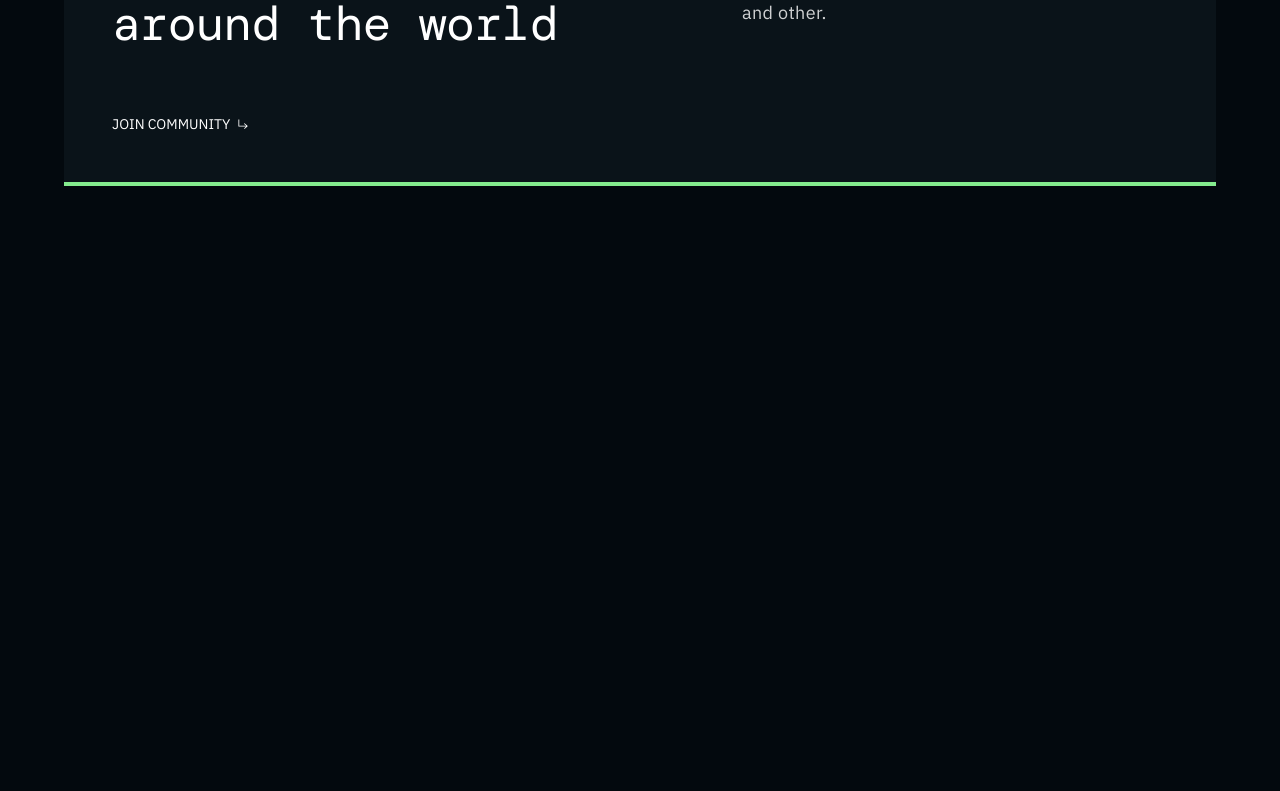
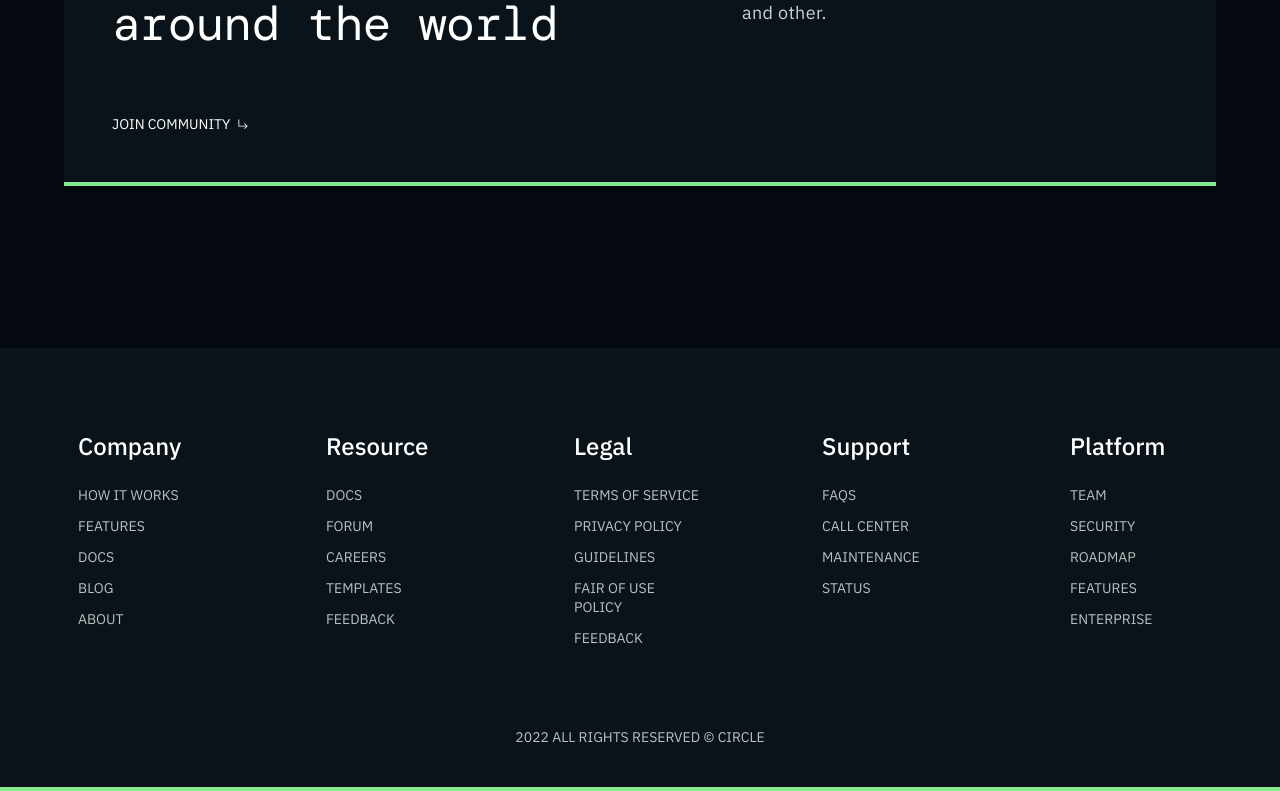
Before and after one commit to mbrianwebsite/theprogrammer-frontend, a Nuxt app: page / in a window 1280 px wide. Shown: the part 5438-6229 px from the top of the page. Before the commit the page ends 5786 px from the top, so only its background shows below. Built offline with nearby package versions, Linux system fonts and the light colour scheme; a web font is replaced by a local one.

Commit message:
FOOTER SECTION

```diff
--- /dev/null
+++ b/components/footer/index.vue
@@ -0,0 +1,75 @@
+<template>
+    <div class="flex flex-col items-center bg-[#0A1319] border-b-4 border-b-[#84EC8E] pb-10">
+        <div class="grid grid-cols-2  max-w-[1240px] w-full justify-items-center gap-y-10 mx-auto py-20
+         sm:justify-between
+        md:grid-cols-3
+        lg:grid-cols-5  ">
+            <div class="flex flex-col gap-3 w-[132px]">
+                <div class="font-sans font-medium text-2xl text-white leading-[150%] mb-[10px]">Company</div>
+                <div class="font-sans font-normal text-sm text-white leading-[19px] opacity-[0.73] uppercase">How
+                    It
+                    Works</div>
+                <div class="font-sans font-normal text-sm text-white leading-[19px] opacity-[0.73] uppercase">Features
+                </div>
+                <div class="font-sans font-normal text-sm text-white leading-[19px] opacity-[0.73] uppercase">Docs</div>
+                <div class="font-sans font-normal text-sm text-white leading-[19px] opacity-[0.73] uppercase">Blog</div>
+                <div class="font-sans font-normal text-sm text-white leading-[19px] opacity-[0.73] uppercase">About
+                </div>
+            </div>
+            <div class="flex flex-col gap-3 w-[132px]">
+                <div class="font-sans font-medium text-2xl text-white leading-[150%] mb-[10px]">Resource</div>
+                <div class="font-sans font-normal text-sm text-white leading-[19px] opacity-[0.73] uppercase">Docs</div>
+                <div class="font-sans font-normal text-sm text-white leading-[19px] opacity-[0.73] uppercase">Forum
+                </div>
+                <div class="font-sans font-normal text-sm text-white leading-[19px] opacity-[0.73] uppercase">Careers
+                </div>
+                <div class="font-sans font-normal text-sm text-white leading-[19px] opacity-[0.73] uppercase">Templates
+                </div>
+                <div class="font-sans font-normal text-sm text-white leading-[19px] opacity-[0.73] uppercase">Feedback
+                </div>
+            </div>
+            <div class="flex flex-col gap-3 w-[132px]">
+                <div class="font-sans font-medium text-2xl text-white leading-[150%] mb-[10px]">Legal</div>
+                <div class="font-sans font-normal text-sm text-white leading-[19px] opacity-[0.73] uppercase">Terms of
+                    Service</div>
+                <div class="font-sans font-normal text-sm text-white leading-[19px] opacity-[0.73] uppercase">Privacy
+                    Policy
+                </div>
+                <div class="font-sans font-normal text-sm text-white leading-[19px] opacity-[0.73] uppercase">Guidelines
+                </div>
+                <div class="font-sans font-normal text-sm text-white leading-[19px] opacity-[0.73] uppercase">Fair of
+                    Use Policy
+                </div>
+                <div class="font-sans font-normal text-sm text-white leading-[19px] opacity-[0.73] uppercase">Feedback
+                </div>
+            </div>
+            <div class="flex flex-col gap-3 w-[132px]">
+                <div class="font-sans font-medium text-2xl text-white leading-[150%] mb-[10px]">Support</div>
+                <div class="font-sans font-normal text-sm text-white leading-[19px] opacity-[0.73] uppercase">FAQs</div>
+                <div class="font-sans font-normal text-sm text-white leading-[19px] opacity-[0.73] uppercase">Call
+                    Center
+                </div>
+                <div class="font-sans font-normal text-sm text-white leading-[19px] opacity-[0.73] uppercase">
+                    Maintenance</div>
+                <div class="font-sans font-normal text-sm text-white leading-[19px] opacity-[0.73] uppercase">Status
+                </div>
+            </div>
+            <div class="flex flex-col gap-3 w-[132px]">
+                <div class="font-sans font-medium text-2xl text-white leading-[150%] mb-[10px]">Platform</div>
+                <div class="font-sans font-normal text-sm text-white leading-[19px] opacity-[0.73] uppercase">Team</div>
+                <div class="font-sans font-normal text-sm text-white leading-[19px] opacity-[0.73] uppercase">Security
+                </div>
+                <div class="font-sans font-normal text-sm text-white leading-[19px] opacity-[0.73] uppercase">Roadmap
+                </div>
+                <div class="font-sans font-normal text-sm text-white leading-[19px] opacity-[0.73] uppercase">Features
+                </div>
+                <div class="font-sans font-normal text-sm text-white leading-[19px] opacity-[0.73] uppercase">Enterprise
+                </div>
+            </div>
+        </div>
+        <div class="font-sans font-normal text-sm text-white leading-[19px] opacity-[0.73] uppercase">
+            2022 All Rights Reserved © Circle
+        </div>
+    </div>
+
+</template>
--- a/pages/index.vue
+++ b/pages/index.vue
@@ -23,5 +23,6 @@ const openDrawer = ref(false)
             <Section6 />
             <Section7 />
         </div>
+        <Footer />
     </div>
 </template>
```
Also changed, not shown: components/link/footer.vue (added, +19 -0 lines).
